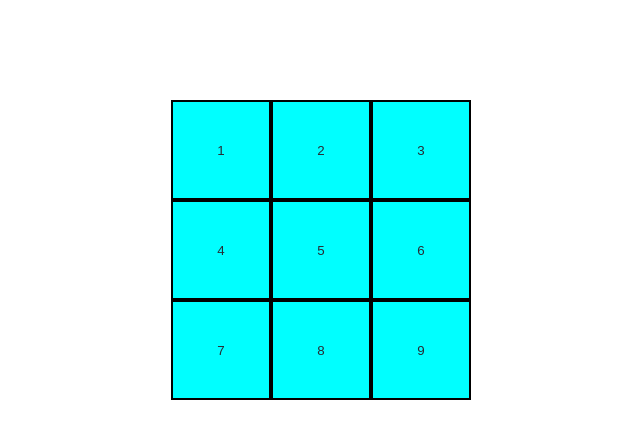
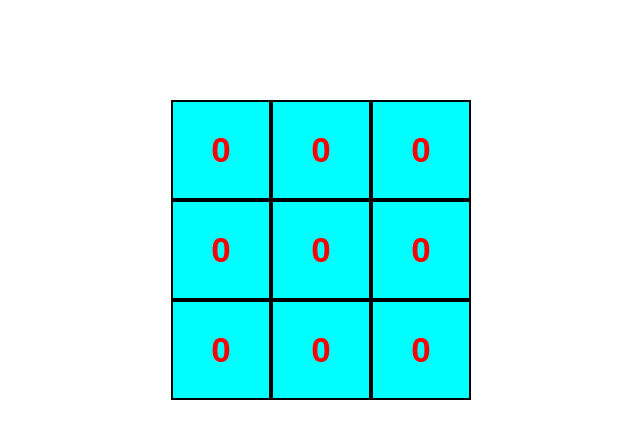
Before and after one commit to kapiljhajhria/projetc_01_react, a React (Create React App) app: page / in a window 1280 px wide. Shown: the top 438 px of the page, without its empty margins (319-959 px from the left). Built offline with nearby package versions, Linux system fonts and the light colour scheme.

Commit message:
day 110 task 1 completed
change color from red to green
chnage value from o to X on clicking button

```diff
--- a/src/Square/index.js
+++ b/src/Square/index.js
@@ -2,10 +2,29 @@ import React from 'react'
 import './styles.css'
 
 class Square extends React.Component {
+    constructor(props) {
+        super(props);
+        this.state = {
+            value:'0',
+            color: 'red'
+        }
+    }
+
+
     render() {
         return (
-            <button className="button-square">
-                {this.props.indexNumber}
+            <button className="button-square" onClick={() =>
+                this.setState({
+                    value: 'X',
+                    color:'green'
+                })}
+                    style={{color:this.state.color}}
+                    hover={() =>
+                this.setState({
+                    value:'1'
+                })
+                }>
+                {this.state.value}
             </button>
         );
     }
--- a/src/Square/styles.css
+++ b/src/Square/styles.css
@@ -7,5 +7,7 @@
     color: #282c34;
     width: 100px;
     height: 100px;
+    font-size: 35px;
+    font-weight: bolder;
     /*margin: 10px;*/
 }
```
